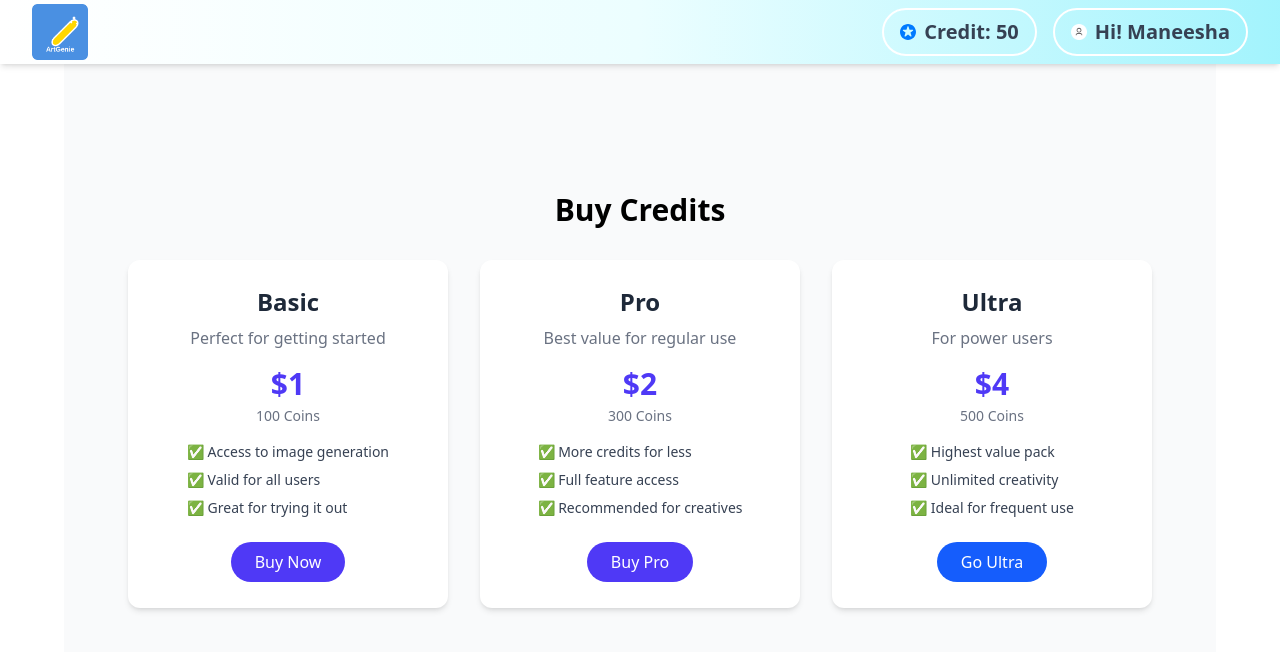
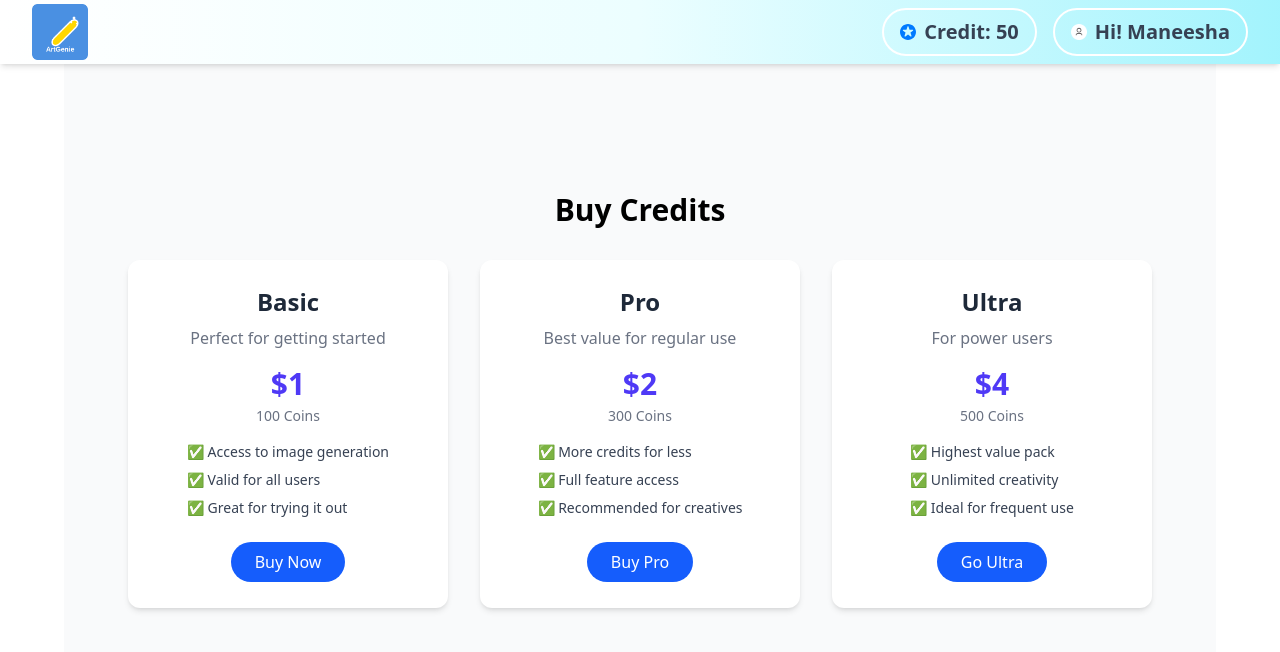
Before and after one commit to maneeshaYasinth/ArtGenie, a React (Vite) app in the folder frontend/: page /buy-credits in a window 1280 px wide. Shown: the top 652 px of the page. Built offline with nearby package versions, Linux system fonts and the light colour scheme.

Commit message:
some cjages

```diff
--- a/frontend/src/pages/BuyCredits.jsx
+++ b/frontend/src/pages/BuyCredits.jsx
@@ -2,7 +2,7 @@ import React from 'react';
 
 const BuyCredits = () => {
   return (
-    <div className="flex flex-col items-center justify-center p-6 bg-gray-50 min-h-screen">
+    <div className="flex flex-col items-center justify-center bg-gray-50 min-h-screen">
       <h2 className="text-3xl font-bold mb-8 text-center">Buy Credits</h2>
       <div className="grid grid-cols-1 md:grid-cols-3 gap-8 w-full max-w-5xl">
 
@@ -17,7 +17,7 @@ const BuyCredits = () => {
             <li>✅ Valid for all users</li>
             <li>✅ Great for trying it out</li>
           </ul>
-          <button className="bg-indigo-600 hover:bg-indigo-700 text-white px-6 py-2 rounded-full transition">
+          <button className="bg-blue-600 hover:bg-blue-700 text-white px-6 py-2 rounded-full transition cursor-pointer">
             Buy Now
           </button>
         </div>
@@ -33,7 +33,7 @@ const BuyCredits = () => {
             <li>✅ Full feature access</li>
             <li>✅ Recommended for creatives</li>
           </ul>
-          <button className="bg-indigo-600 hover:bg-indigo-700 text-white px-6 py-2 rounded-full transition">
+          <button className="bg-blue-600 hover:bg-blue-700 text-white px-6 py-2 rounded-full transition cursor-pointer">
             Buy Pro
           </button>
         </div>
@@ -49,7 +49,7 @@ const BuyCredits = () => {
             <li>✅ Unlimited creativity</li>
             <li>✅ Ideal for frequent use</li>
           </ul>
-          <button className="bg-blue-600 hover:bg-blue-700 text-white px-6 py-2 rounded-full transition duration-300">
+          <button className="bg-blue-600 hover:bg-blue-700 text-white px-6 py-2 rounded-full transition duration-300 cursor-pointer">
             Go Ultra
           </button>
         </div>
```
